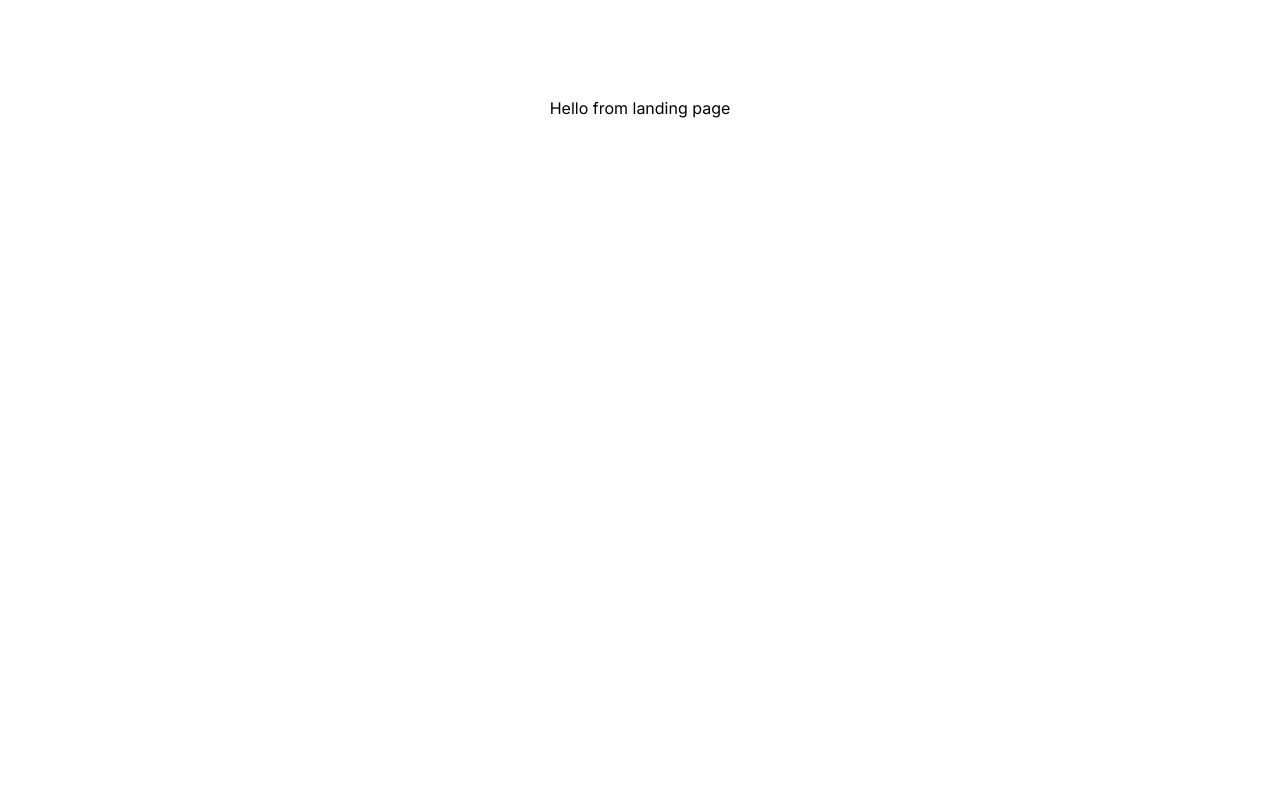
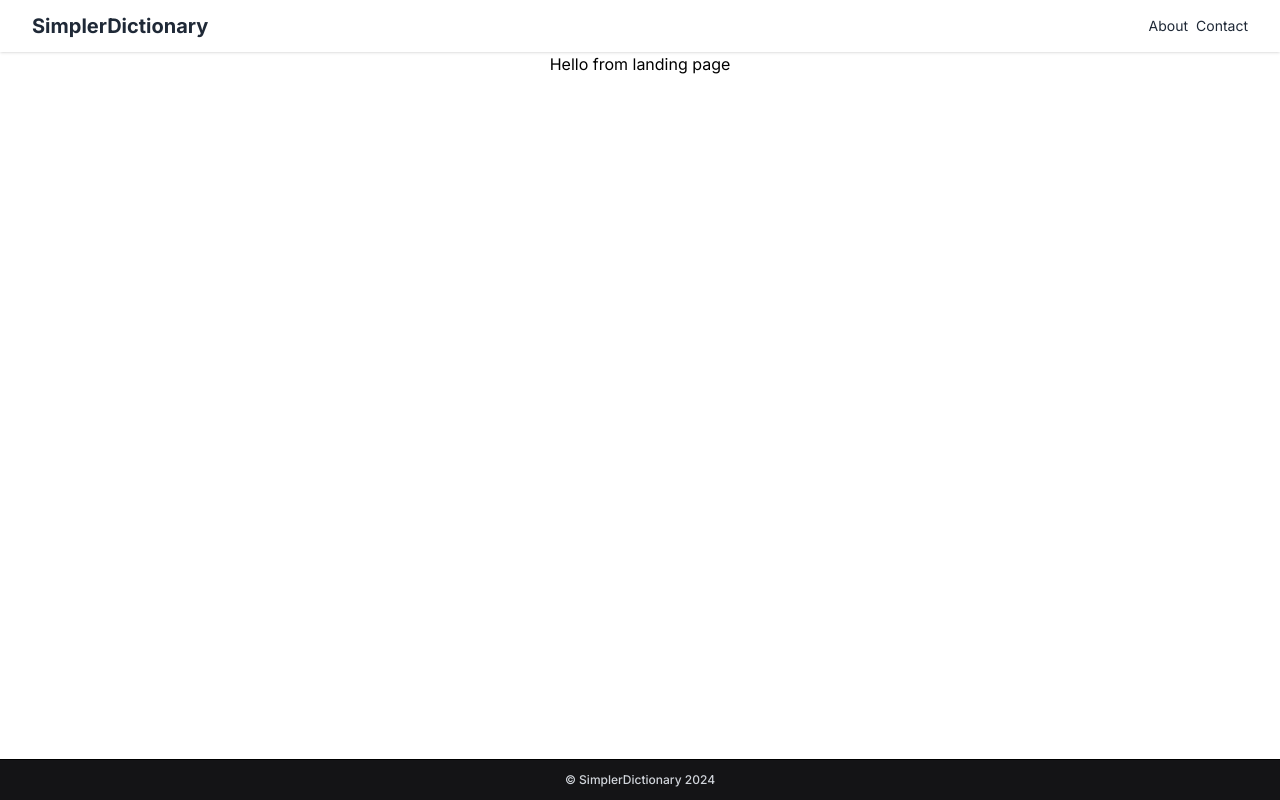
Before and after one commit to hassancs91/SimplerDictionary, a Next.js app: page / in a window 1280 px wide. Built offline with nearby package versions, Linux system fonts and the light colour scheme.

Commit message:
feat(core): Add layout

```diff
--- a/package.json
+++ b/package.json
@@ -17,7 +17,7 @@
     "class-variance-authority": "^0.7.0",
     "clsx": "^2.1.0",
     "lucide-react": "^0.323.0",
-    "next": "14.1.0",
+    "next": "14.1.3",
     "next-auth": "^4.24.6",
     "prettier-plugin-tailwindcss": "^0.5.11",
     "react": "^18",
--- a/src/app/(home)/page.tsx
+++ /dev/null
@@ -1,5 +0,0 @@
-export default function Home() {
-  return (
-    <main className='flex min-h-screen flex-col items-center justify-between p-24'>Hello from landing page</main>
-  )
-}
--- a/src/app/dashboard/page.tsx
+++ /dev/null
@@ -1,5 +0,0 @@
-export default function Page() {
-  return (
-  <p>Hello from your dashboard!</p>
-  )
-}
--- a/src/app/flow/login/page.tsx
+++ /dev/null
@@ -1,5 +0,0 @@
-export default function Page() {
-  return (
-  <p>Wanna Login?</p>
-  )
-}
--- a/src/app/flow/signup/page.tsx
+++ /dev/null
@@ -1,5 +0,0 @@
-export default function Page() {
-  return (
-  <p>Wanna Signup?</p>
-  )
-}
--- a/src/app/layout.tsx
+++ b/src/app/layout.tsx
@@ -1,13 +1,14 @@
 import type { Metadata, Viewport } from 'next'
 import { Inter } from 'next/font/google'
 import './globals.css'
+import Navbar from '@/components/layout/navbar'
+import Footer from '@/components/layout/footer'
 
 const inter = Inter({ subsets: ['latin'] })
 
 export const metadata: Metadata = {
-  title: "The Writer's Palace",
-  description:
-    'Welcome to WritersPalace, Discover authentic tools and services tailored to elevate your craft. Unleash your creativity and join a vibrant community of wordsmiths. Your literary journey begins here.',
+	title: 'SimplerDictionary',
+	description: 'The modern dictionary',
 	robots: {
 		index: false,
 		follow: true,
@@ -18,26 +19,32 @@ export const metadata: Metadata = {
 			noimageindex: true,
 			'max-video-preview': -1,
 			'max-image-preview': 'large',
-      'max-snippet': -1,
+			'max-snippet': -1
+		}
 	},
-  },
-  category: 'Ecommerce Website',
+	category: 'Dictionary'
 }
 
 export const viewport: Viewport = {
 	width: 'device-width',
 	initialScale: 1,
-  maximumScale: 1,
+	maximumScale: 1
 }
 
 export default function RootLayout({
-  children,
+	children
 }: Readonly<{
 	children: React.ReactNode
 }>) {
 	return (
 		<html lang='en'>
-      <body className={inter.className}>{children}</body>
+			<body className={inter.className}>
+				<main className='max-w-screen flex h-screen flex-1 flex-col antialiased'>
+					<Navbar />
+					{children}
+					<Footer />
+				</main>
+			</body>
 		</html>
 	)
 }
--- /dev/null
+++ b/src/app/page.tsx
@@ -0,0 +1,7 @@
+export default function Home() {
+	return (
+		<main className='flex flex-col items-center justify-between'>
+			Hello from landing page
+		</main>
+	)
+}
--- /dev/null
+++ b/src/components/layout/footer.tsx
@@ -0,0 +1,9 @@
+function Footer() {
+	return (
+		<footer className='w-full mt-auto border-t border-black bg-[#141416] p-3 text-center'>
+			<p className='text-xs font-medium text-gray-300'>&copy; SimplerDictionary 2024</p>
+		</footer>
+	)
+}
+
+export default Footer
--- /dev/null
+++ b/src/components/layout/navbar.tsx
@@ -0,0 +1,15 @@
+import Link from "next/link";
+
+function Navbar() {
+  return (
+    <nav className="flex justify-between w-full p-3 text-gray-800 shadow px-8">
+      <Link href="/" className="hover:opacity-90 text-xl font-bold h-fit">SimplerDictionary</Link>
+      <div className="flex items-center text-sm gap-2">
+      <Link href="/about" className="hover:opacity-80">About</Link>
+      <Link href="/contact" className="hover:opacity-80">Contact</Link>
+      </div>
+    </nav>
+  );
+}
+
+export default Navbar;
```
Also changed, not shown: 1 other file (tests, documents, lock files or other folders). Lines whose indentation alone changed are shown as unchanged.
